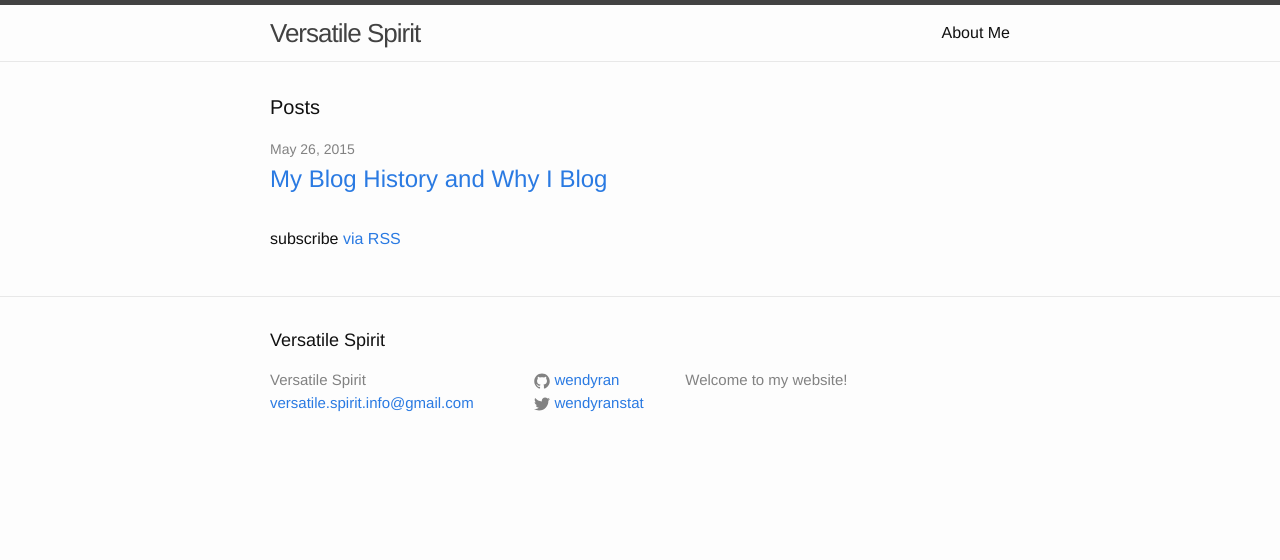
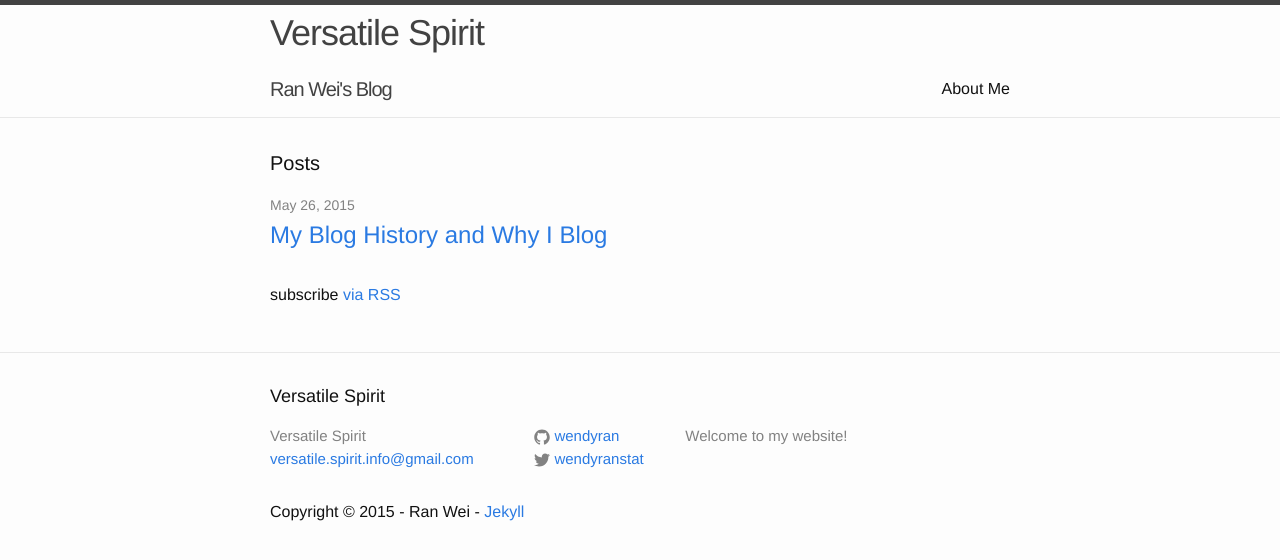
Before and after one commit to wendyran/wendyran.github.io, a Jekyll site: the page built from index.html, in a window 1280 px wide. Shown: the top 560 px of the page. Built offline with Jekyll 4.4.1, drawn with Linux system fonts in a browser that asks for light colours.

Commit message:
Successfully update header and add copyright mark

```diff
--- a/_includes/footer.html
+++ b/_includes/footer.html
@@ -50,6 +50,11 @@
       </div>
     </div>
 
+    <p> Copyright &copy; 2015 - Ran Wei -
+      <a href="http://jekyllrb.com/">Jekyll
+      </a>
+    </p>
+
   </div>
 
 </footer>
--- a/_includes/header.html
+++ b/_includes/header.html
@@ -3,6 +3,8 @@
   <div class="wrapper">
 
     <a class="site-title" href="{{ site.baseurl }}/">{{ site.title }}</a>
+    <br>
+    <a class="site-subtitle" href="{{ site.baseurl }}/">{{ site.subtitle }}</a>
 
     <nav class="site-nav">
       <a href="#" class="menu-icon">
--- a/_sass/_layout.scss
+++ b/_sass/_layout.scss
@@ -11,11 +11,11 @@
 }
 
 .site-title {
-    font-size: 26px;
+    font-size: 36px;
     line-height: 56px;
     letter-spacing: -1px;
     margin-bottom: 0;
-    float: left;
+    float: middle;
 
     &,
     &:visited {
```
Also changed, not shown: 5 other files.
